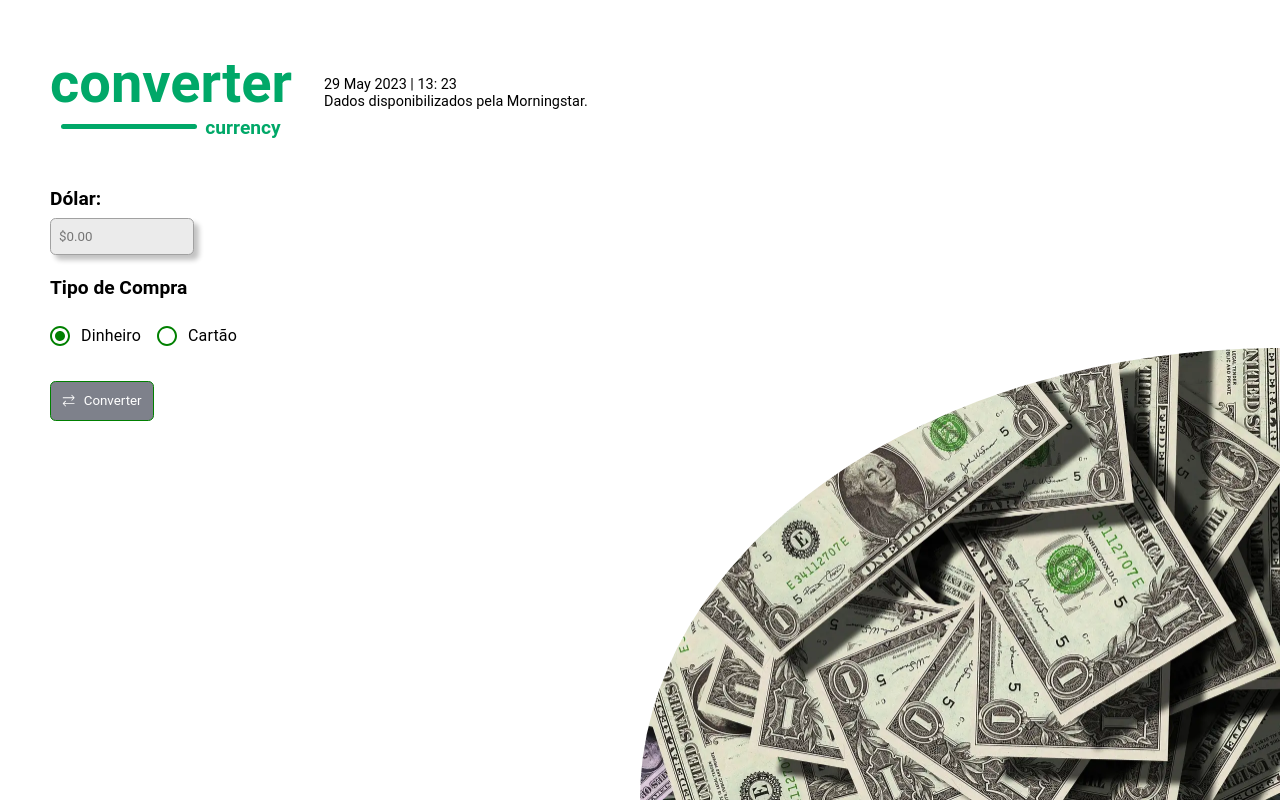
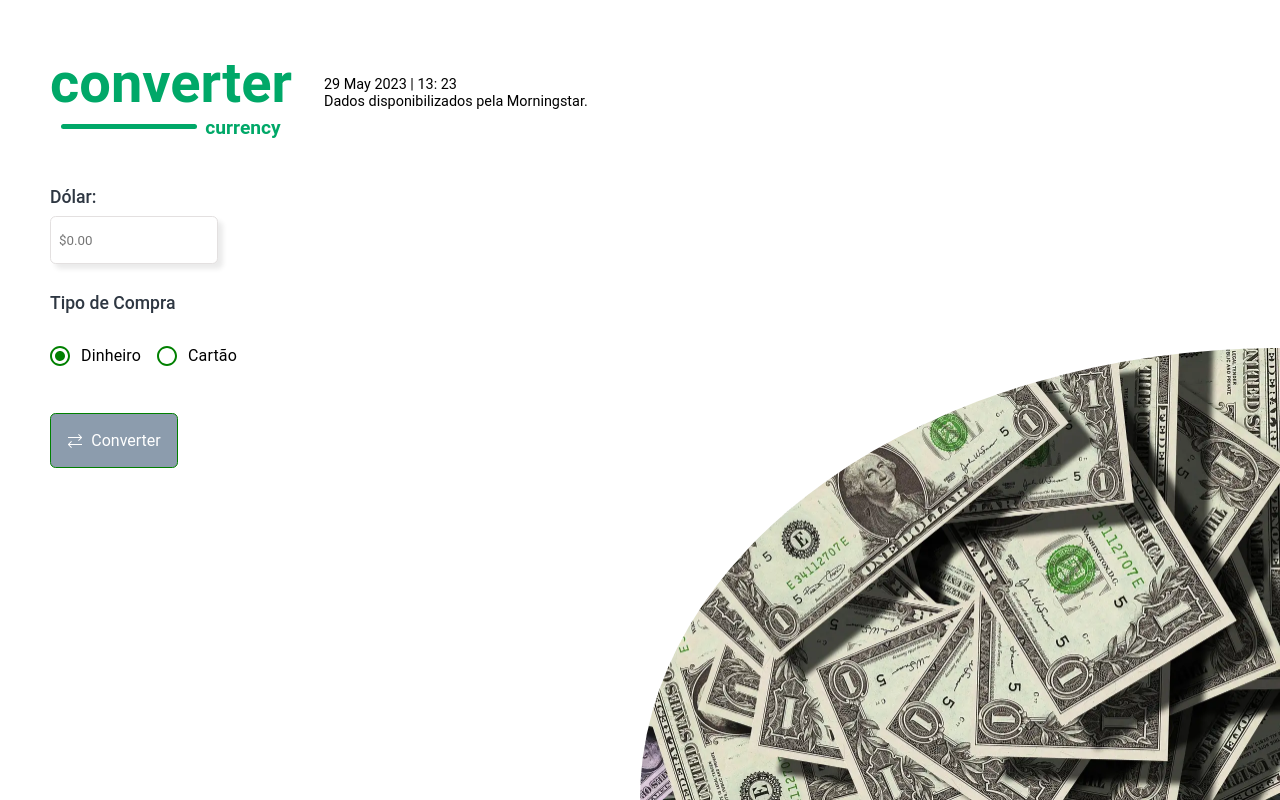
Before and after one commit to jessicaduarte95/moneyConverter, a React (Vite) app: page / in a window 1280 px wide. Built offline with nearby package versions, Linux system fonts and the light colour scheme.

Commit message:
Ajuste style

```diff
--- a/src/App.tsx
+++ b/src/App.tsx
@@ -124,7 +124,7 @@ export const  App = () =>  {
                 </CheckboxStyeld>
               </TypeMoney>
               <ButtonConverter type="submit">
-                <VscArrowSwap style={{color: "white"}}/>
+                <VscArrowSwap style={{color: "white", fontSize: "1rem"}}/>
                 <p>Converter</p>
               </ButtonConverter>
            </ContainerConverter>
--- a/src/components/Currency-style.tsx
+++ b/src/components/Currency-style.tsx
@@ -96,31 +96,34 @@ export const MoneyConverter = styled.div `
     flex-direction: column;
 
     p {
-        font-size: 1.2rem;
+        font-size: 1.1rem;
         margin-right: 5.5rem;
         margin-bottom: 0.5rem;
-        font-weight: bold;
+        font-style: normal;
+        font-weight: 540;
+        line-height: 21px;
+        color: rgb(46, 55, 66);
     }
 
     input {
-        width: 9rem;
-        height: 2.3rem;
-        background-color: #EBEBEB;
+        width: 10.5rem;
+        height: 3rem;
+        background-color: #fff;
         border-radius: 0.35rem;
-        border: 1px solid #A1A1A1;
+        border: 1px solid #E3E0E0;
         outline: 0;
-        box-shadow: 5px 5px 5px #C3C3C3;
+        box-shadow: 5px 5px 5px #EBEBEB;
         padding: 0.5rem
     }
 `
 
 export const ButtonConverter = styled.button `
-    height: 2.5rem;
-    width: 6.5rem;
-    background-color: #7E818B;
+    height: 3.4rem;
+    width: 8rem;
+    background-color: rgb(140, 156, 173);
     border-radius: 0.35rem;
     border: 1px solid green;
-    margin-Top: 1.5rem;
+    margin-Top: 2.3rem;
     display: flex;
     align-items: center;
     justify-content: center;
@@ -131,22 +134,26 @@ export const ButtonConverter = styled.button `
 
     p {
         color: #fff;
-        margin-Left: 0.5rem
+        margin-Left: 0.5rem;
+        font-size: 1rem;
     }
 `
 
 export const TypeMoney = styled.div `
-    margin-Top: 1.3rem;
+    margin-Top: 1.8rem;
 
     p {
-        font-size: 1.2rem;
-        font-weight: bold;
+        font-size: 1.1rem;
+        font-style: normal;
+        font-weight: 540;
+        line-height: 21px;
+        color: rgb(46, 55, 66);
     }
 `
 
 export const CheckboxStyeld = styled.div `
     display: flex;
-    margin-Top: 1rem;
+    margin-Top: 1.3rem;
 
 `
 
```
